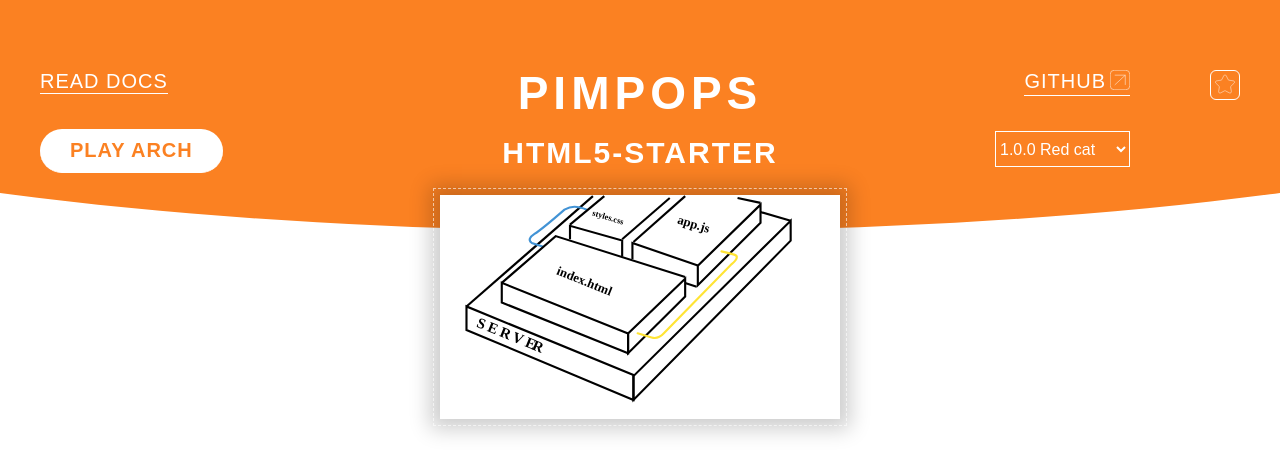
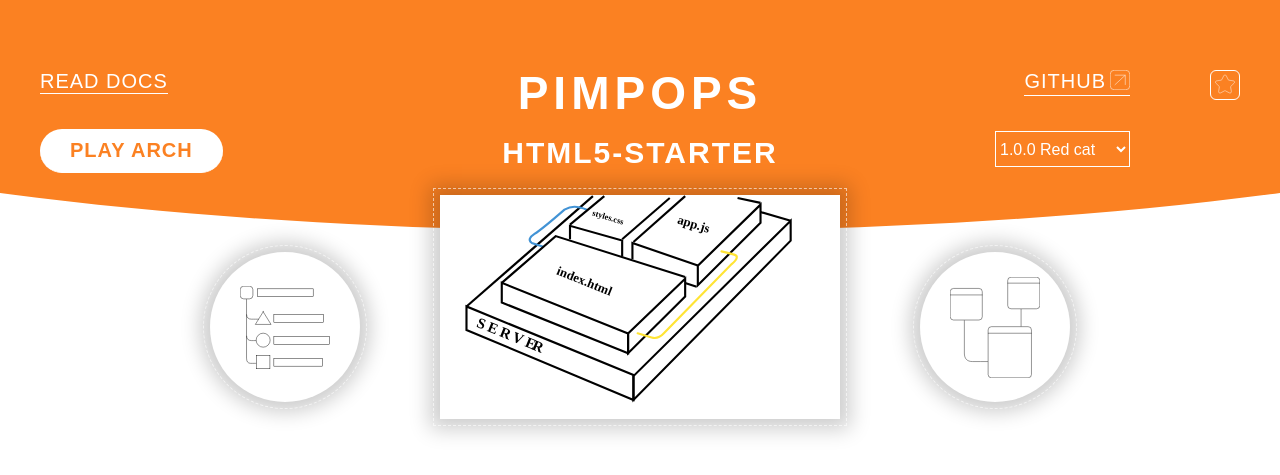
Before and after one commit to webuxmotion/pimpops-playground, a PHP site: page / in a window 1280 px wide. Shown: the part 60-535 px from the top of the page. Run offline with PHP 8.4, Linux system fonts and the light colour scheme; style sheets or scripts are compiled from the project's sources.

Commit message:
Finish mega component desktop

```diff
--- a/site/View/themes/default/components/mega/mega.php
+++ b/site/View/themes/default/components/mega/mega.php
@@ -1,5 +1,19 @@
 <div class="mega">
-  <div class="mega__button mega__button_shape_rect"
-    style="background-image: url('<?=assets()?>/images/html5-starter-rect.svg');">
+  <div class="g-container mega__container">
+    <div class="mega__cell">
+      <div class="mega__button mega__button_shape_circle"
+        style="background-image: url('<?=assets()?>/images/tree-icon.svg');">
+      </div>
+    </div>
+    <div class="mega__cell">
+      <div class="mega__button mega__button_shape_rect"
+        style="background-image: url('<?=assets()?>/images/html5-starter-rect.svg');">
+      </div>
+    </div>
+    <div class="mega__cell">
+      <div class="mega__button mega__button_shape_circle"
+        style="background-image: url('<?=assets()?>/images/cards-icon.svg');">
+      </div>
+    </div>
   </div>
 </div>
--- a/site/View/themes/default/components/mega/mega.scss
+++ b/site/View/themes/default/components/mega/mega.scss
@@ -1,14 +1,17 @@
 .mega {
-  text-align: center;
+
+  &__container {
+    display: flex;
+    align-items: center;
+    justify-content: center;
+  }
+
+  &__cell {
+    padding: 0 40px;
+  }
 
   &__button {
-
-    &_shape_rect {
-      margin-top: -40px;
-      width: 400px;
-      height: 224px;
     background-color: white;
-      z-index: 10;
     position: relative;
     display: inline-block;
     background-size: contain;
@@ -50,6 +53,24 @@
       transition: 0.1s;
       opacity: 0.6;
     }
+
+    &_shape_circle {
+      width: 150px;
+      height: 150px;
+      border-radius: 200px;
+      background-size: 60%;
+      background-position: center;
+
+      &::after {
+        border-radius: 200px;
+      }
+    }
+
+    &_shape_rect {
+      margin-top: -40px;
+      width: 400px;
+      height: 224px;
+      z-index: 10;
     }
   }
 }
```
Also changed, not shown: site/View/themes/default/assets/images/cards-icon.svg (added), site/View/themes/default/assets/images/tree-icon.svg (added). Lines whose indentation alone changed are shown as unchanged.
